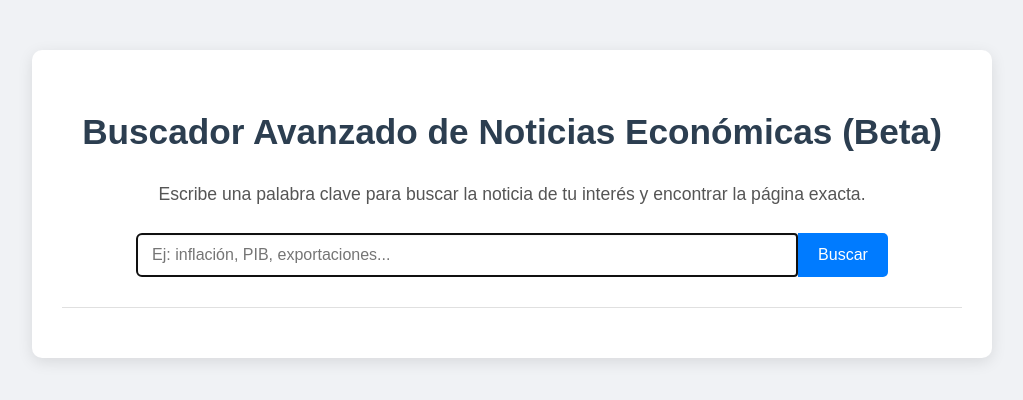
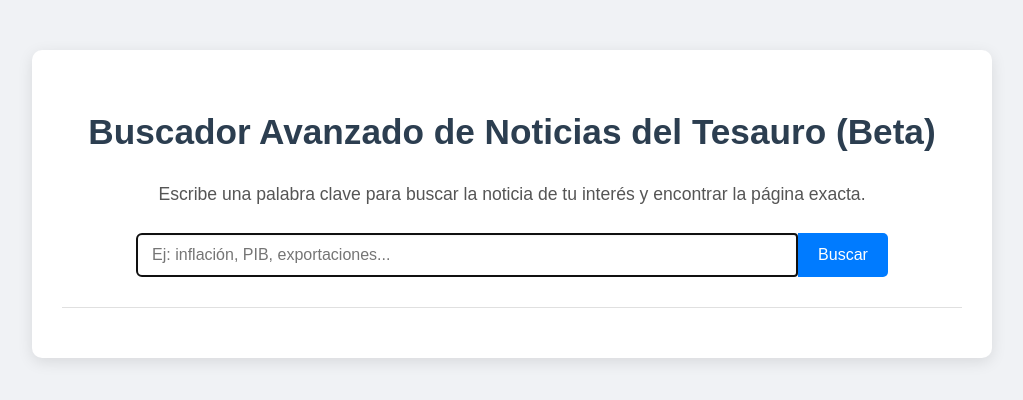
Before and after one commit to Destri13/Buscador-PDF, a plain HTML site: page index.html in a window 1280 px wide. Shown: the whole page, without its empty margins (128-1151 px from the left). Drawn offline with Linux system fonts and the light colour scheme.

Commit message:
Update index.html

```diff
--- a/index.html
+++ b/index.html
@@ -8,7 +8,7 @@
 </head>
 <body>
     <div class="container">
-        <h1>Buscador Avanzado de Noticias Económicas (Beta)</h1>
+        <h1>Buscador Avanzado de Noticias del Tesauro (Beta)</h1>
         <p>Escribe una palabra clave para buscar la noticia de tu interés y encontrar la página exacta.</p>
 
         <div class="search-box">
```
